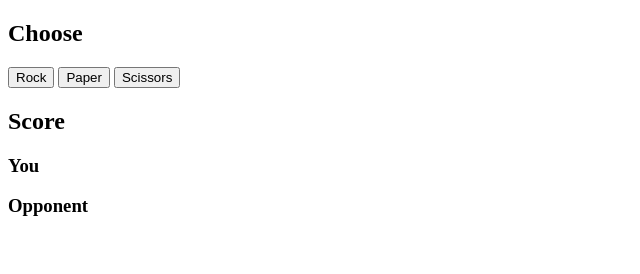
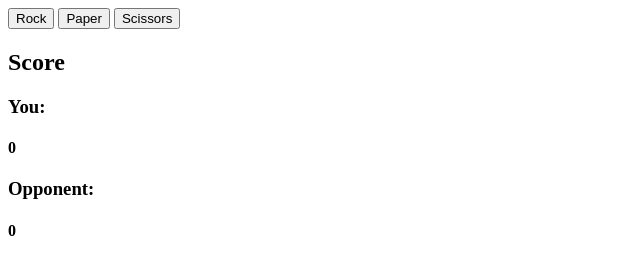
Before and after one commit to monodram/rock_paper_scissors, a plain HTML site: page index.html in a window 1280 px wide. Both pictures are taken after a click on the button "Rock". Shown: the whole page, without its empty margins (0-640 px from the left). Drawn offline with Linux system fonts and the light colour scheme.

Commit message:
Fixed score display

```diff
--- a/index.html
+++ b/index.html
@@ -9,7 +9,6 @@
 </head>
 <body>
     <div class="game">
-        <h2>Choose</h2>
         <div class="buttons">
             <button id="rockButton">Rock</button>
             <button id="paperButton">Paper</button>
@@ -17,9 +16,18 @@
         </div>
     </div>
     <div class="scoreboard">
+        <div id="message">
+
+        </div>
         <h2>Score</h2>
-        <h3>You</h3>
-        <h3>Opponent</h3>
+        <div>
+            <h3>You:</h3>
+            <h4 id="yourScore">0</h4>
+        </div>
+        <div>
+            <h3>Opponent:</h3>
+            <h4 id="opponentScore">0</h4>
+        </div>
     </div>
 </body>
 </html>
--- a/scripts.js
+++ b/scripts.js
@@ -1,3 +1,5 @@
+// GAME LOGIC
+
 const buttons = document.querySelectorAll('button');
 
 let playerScore = 0;
@@ -30,12 +32,13 @@ buttons.forEach((button) => {
         } else if (button.id == 'scissorsButton') {
             playerSelection = 'scissors';
         }
-        computerSelection = computerChoice(); // with every button click it triggers a function to generate new random computer's choice
-        playRound(playerSelection, computerSelection); // triggers a function to decide who wins
+        computerSelection = computerChoice(); // every button click triggers a function to generate new random computer's choice
+        playRound(playerSelection, computerSelection); // triggers a function to play the round
+
     });
 })
 
-function playRound(playerSelection, computerSelection) { // simulates the round and decides who wins a single round
+function playRound(playerSelection, computerSelection) { // "simulates" a single round, decides who wins it and gives a winner 1 point
 
     if ((playerSelection == 'rock') && (computerSelection == 'paper')) {
         whoWinsRound = 'computer';
@@ -65,7 +68,22 @@ function playRound(playerSelection, computerSelection) { // simulates the round
         whoWinsRound = 'draw';
     }
     console.log(whoWinsRound);
+    updateScore();
+
 };
+
+//  GAME LOGIC ENDS HERE
+
+const yourScore = document.getElementById('yourScore');
+const oppScore = document.getElementById('opponentScore');
+
+function updateScore() { // updates score of each player after every round
+    yourScore.textContent = `${playerScore}`;
+    oppScore.textContent = `${computerScore}`;
+};
+
+
+
 
 
 /*
@@ -82,9 +100,9 @@ function playRound(playerSelection, computerSelection) { // simulates the round
             alert('It\'s a tie. Try again.');
         }
     };
-*/
 
-/*
+
+
 for (let i = 0; i < 15; i++) { // loops the game until someone wins 3 rounds
     game();
 
@@ -97,9 +115,9 @@ for (let i = 0; i < 15; i++) { // loops the game until someone wins 3 rounds
         break;
     }
 };
-*/
 
-/*
+
+
 console.log(computerSelection);
 console.log(playerSelection);
 console.log(whoWinsRound);
```
